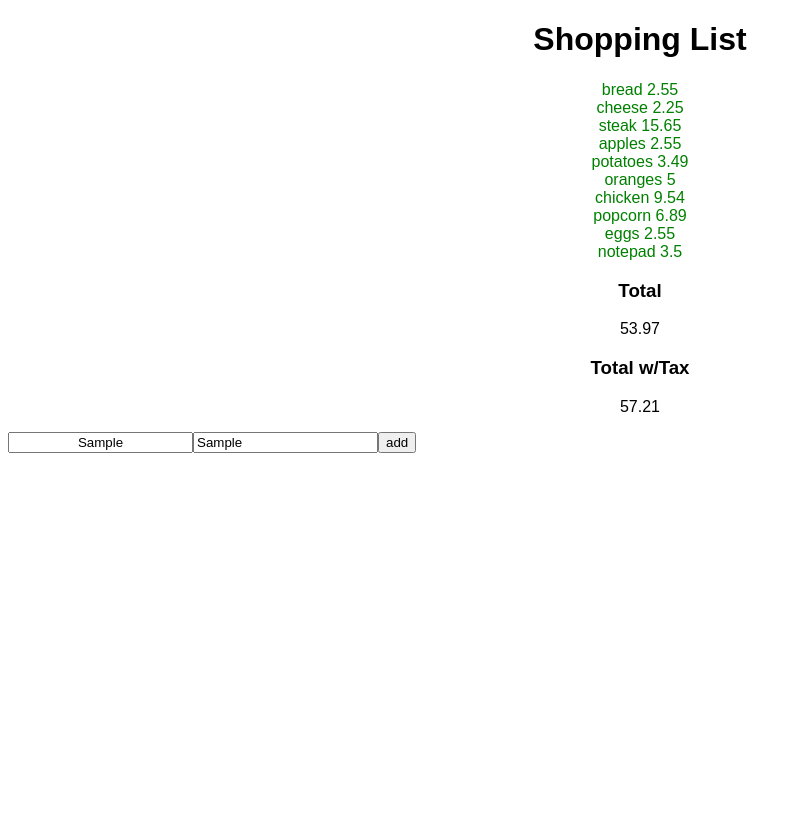
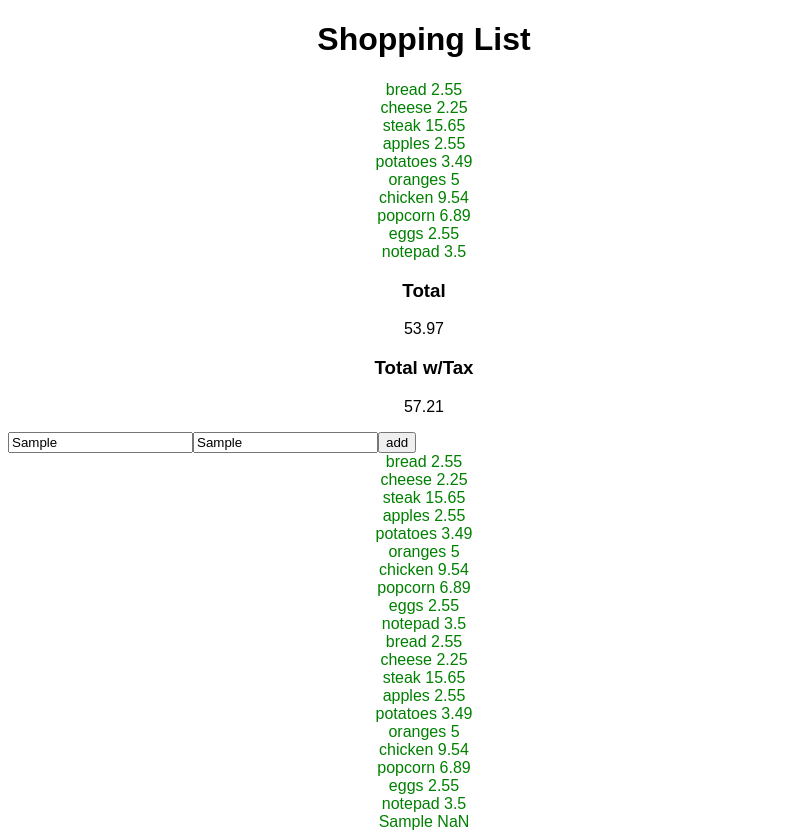
Before and after one commit to quentinjoseph/JosephLab8, a plain HTML site: page index.html in a window 1280 px wide. Both pictures are taken after typing "Sample", "Sample" into the empty fields and a click on the button "add". Shown: the whole page, without its empty margins (0-802 px from the left). Before the commit the page ends 800 px from the top, so only its background shows below. Drawn offline with Linux system fonts and the light colour scheme.

Commit message:
second commit

```diff
--- a/script.js
+++ b/script.js
@@ -46,27 +46,18 @@ var returned=[];
 var returnedDisp;
 var obj={};
 
+// add item function
 var addMe = function(){
-
 obj.name=document.getElementById('form').value;
 obj.price=Number(document.getElementById("form2").value);
   list.push(obj);
   console.log(list)
   theFunction();
-  var theFunction2b=function(){
-  returned.forEach(function (itm){
+  theFunction2();
 
-      var listAry = document.createElement('li');
-
-      returnedDisp=itm;
-      listAry.innerText = returnedDisp;
-      document.body.appendChild(listAry);
-
-  });
-  }
 }
 
-
+// function for adding totals
 var theFunction = function(){
   // var returned = [];
 list.forEach(function(itm){
@@ -76,24 +67,32 @@ list.forEach(function(itm){
 });
 
 }
+// var theFunctionb = function(){
+//   // var returned = [];
+//   for(i=0; i<1; i++){
+//   returned.push(itm.name + " " +itm.price);
+//   // total+=itm.price;
+//   // totalTax+=itm.price*1.06;
+// }
+//
+// }
 
+// function for displaying to html
 var theFunction2=function(){
 returned.forEach(function (itm){
-
     var listAry = document.createElement('li');
     listAry.className="listed";
     returnedDisp=itm;
     listAry.innerText = returnedDisp;
     document.body.appendChild(listAry);
-
 });
 }
 
 
 
-  console.log("sub-total " + total);
-  console.log("your total after tax " + totalTax.toFixed(2));
-  console.log("The total tax you paid is " + (totalTax-total).toFixed(2));
+  // console.log("sub-total " + total);
+  // console.log("your total after tax " + totalTax.toFixed(2));
+  // console.log("The total tax you paid is " + (totalTax-total).toFixed(2));
 // header
 var header1 = document.createElement('h1');
 header1.innerText = 'Shopping List';
@@ -103,6 +102,7 @@ var container = document.createElement('div');
 container.className=('container');
 container.style.width = '1px';
 container.style.height = '1px';
+
 document.body.appendChild(container);
 
 theFunction();
--- a/stylesheet-min.css
+++ b/stylesheet-min.css
@@ -1,5 +1,6 @@
 body {
-  font-family: sans-serif; }
+  font-family: sans-serif;
+  width: 65%; }
 
 h1 {
   text-align: center; }
@@ -18,8 +19,8 @@ p {
 .lables {
   text-align: center; }
 
-#form {
-  text-align: center; }
+input {
+  margin: auto; }
 
 .listed {
   color: green; }
--- a/stylesheet.css
+++ b/stylesheet.css
@@ -1,9 +1,9 @@
-body{font-family: sans-serif;}
+body{font-family: sans-serif;width: 65%;}
 h1{text-align: center;}
 li {list-style-type: none;
 text-align: center;}
 p{text-align: center;}
 #red1{color:red; text-align: center;}
 .lables{text-align: center;}
-#form{text-align: center;}
+input{margin:auto;}
 .listed{color:green;}
```
Also changed, not shown: script-min.js (+1 -1 lines).
